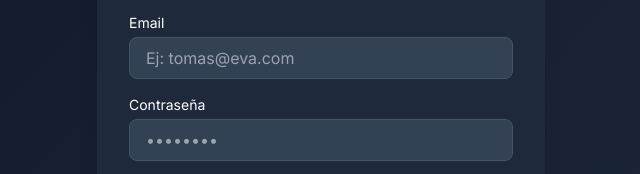
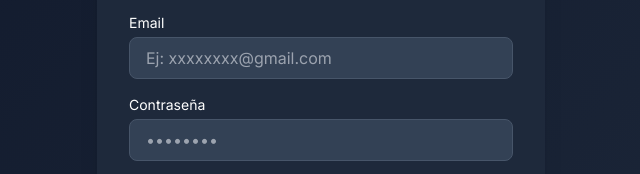
Before and after one commit to TomasMondrik/eva-frontend, a website: page register.html in a window 1280 px wide. Shown: the part 350-524 px from the top of the page, 319-959 px from the left. Drawn offline with nearby package versions, Linux system fonts and the light colour scheme.

Commit message:
Update register.html

```diff
--- a/register.html
+++ b/register.html
@@ -66,7 +66,7 @@
       <!-- Email -->
       <div>
         <label for="email" class="block text-sm font-medium mb-1">Email</label>
-        <input type="email" id="email" name="email" required placeholder="Ej: tomas@eva.com"
+        <input type="email" id="email" name="email" required placeholder="Ej: xxxxxxxx@gmail.com"
                class="w-full px-4 py-2 rounded-lg bg-slate-700 text-white border border-slate-600 focus:outline-none focus:ring-2 focus:ring-emerald-400">
       </div>
 
```
